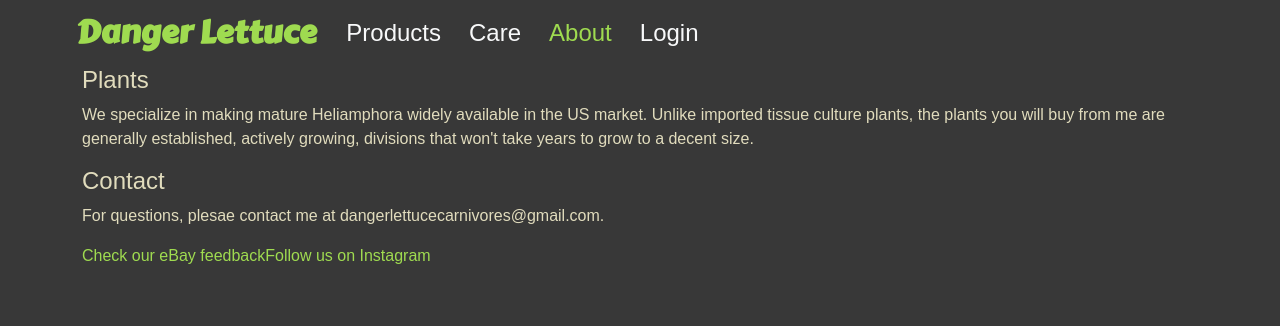
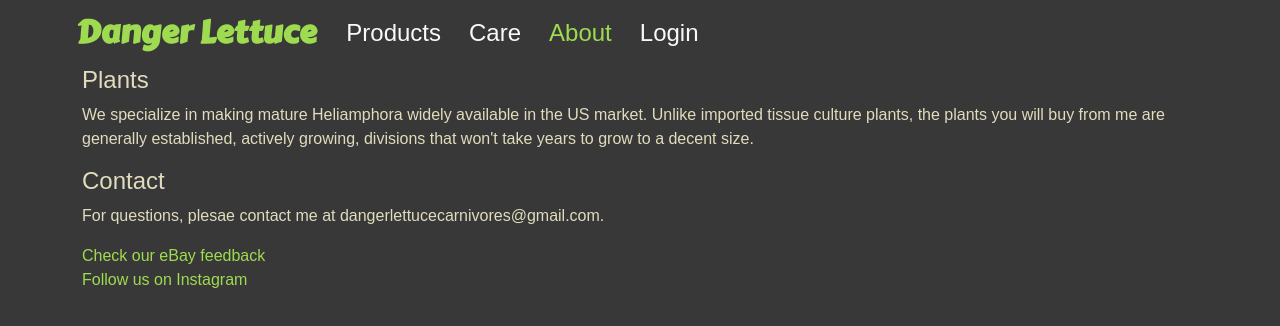
Before and after one commit to fearthelettuce/lettuce-carnivores-vue, a Vue app: page /about in a window 1280 px wide. Shown: the top 326 px of the page. Built offline with nearby package versions, Linux system fonts and the light colour scheme; no server answers.

Commit message:
fixed navbar toggle and adjusted size

```diff
--- a/src/components/app/header/TheHeader.vue
+++ b/src/components/app/header/TheHeader.vue
@@ -20,7 +20,7 @@
                 </span>
             </button>
 
-            <div class="collapse navbar-collapse" id="navbarNav">
+            <div class="collapse navbar-collapse" id="navbarCollapsableContent">
                 <MainNavbar
                 @collapseNavbar="closeNavbar"
                 />
@@ -38,6 +38,7 @@ import { Collapse } from 'bootstrap';
 const route = useRoute()
 
 function closeNavbar() {
+    console.log('hi')
     const collapsableEle = document.getElementById('navbarCollapsableContent')
     if(collapsableEle?.classList.contains('show')) {
         const bsCollapse = new Collapse(collapsableEle)
--- a/src/components/modules/about/TheAbout.vue
+++ /dev/null
@@ -1,10 +0,0 @@
-<template>
-    <div class="container mb-5">
-        <h4>Plants</h4>
-        <p>We specialize in making mature Heliamphora widely available in the US market. Unlike imported tissue culture plants, the plants you will buy from me are generally established, actively growing, divisions that won't take years to grow to a decent size.</p>
-        <h4>Contact</h4>
-        <p>For questions, plesae contact me at dangerlettucecarnivores@gmail.com.</p>
-        <a href="https://www.ebay.com/usr/dangerlettuce?_tab=1" target="_blank">Check our eBay feedback</a>
-        <a href="https://www.instagram.com/dangerlettuce/" target="_blank">Follow us on Instagram</a>
-    </div>
-</template>
--- a/src/components/modules/products/components/ProductDetailsPhotoList.vue
+++ b/src/components/modules/products/components/ProductDetailsPhotoList.vue
@@ -87,7 +87,7 @@ figure {
 @media (min-width: 60rem) {
     .photo-grid {
         grid-template-columns: 2fr 5fr;
-        grid-auto-rows: 29dvh;
+        grid-auto-rows: 28dvh;
     }
     .selected-image {
         grid-row: 1 / 4;
--- a/src/views/AboutView.vue
+++ b/src/views/AboutView.vue
@@ -1,8 +1,14 @@
 <template>
-    <TheAbout />
-
+        <div class="container mb-5">
+        <h4>Plants</h4>
+        <p>We specialize in making mature Heliamphora widely available in the US market. Unlike imported tissue culture plants, the plants you will buy from me are generally established, actively growing, divisions that won't take years to grow to a decent size.</p>
+        <h4>Contact</h4>
+        <p>For questions, plesae contact me at dangerlettucecarnivores@gmail.com.</p>
+        <div>
+            <a href="https://www.ebay.com/usr/dangerlettuce?_tab=1" target="_blank">Check our eBay feedback</a>
+        </div>
+        <div>
+            <a href="https://www.instagram.com/dangerlettuce/" target="_blank">Follow us on Instagram</a>
+        </div>
+    </div>
 </template>
-
-<script setup lang="ts">
-import TheAbout from '@/components/modules/about/TheAbout.vue'
-</script>
```
